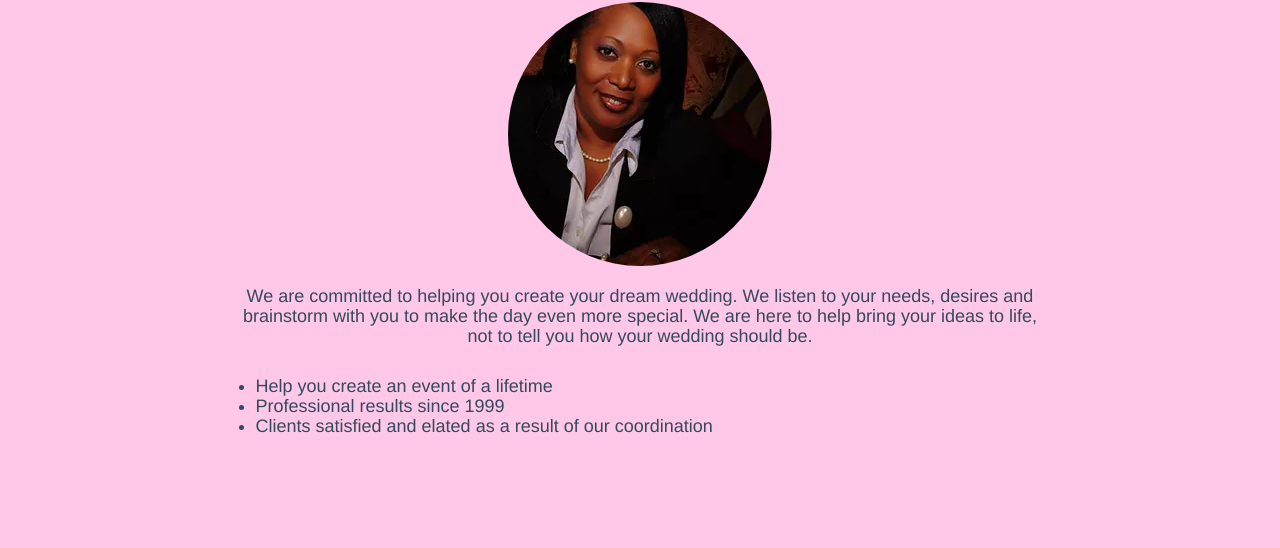
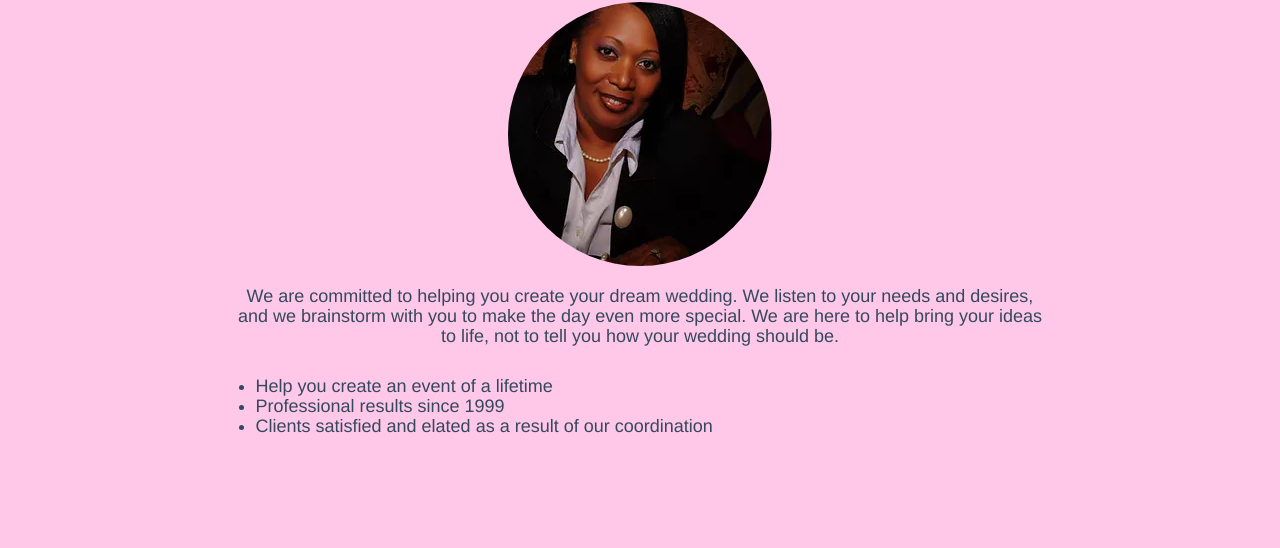
Before and after one commit to davidiswhat/essence-events, a website: page client/AboutUs.html in a window 1280 px wide. Shown: the part 198-746 px from the top of the page. Drawn offline with nearby package versions, Linux system fonts and the light colour scheme; no server answers.

Commit message:
fixed grammar

```diff
--- a/client/AboutUs.html
+++ b/client/AboutUs.html
@@ -55,7 +55,7 @@
             <h2 class="center">About Us</h2>
             <img src="images/Client.webp" alt="Client" class="circle">
             <br>
-            <p class="center" font size="16">We are committed to helping you create your dream wedding. We listen to your needs, desires and brainstorm with you to make the day even more special. We are here to help bring your ideas to life, not to tell you how your wedding should be.</p>
+            <p class="center" font size="16">We are committed to helping you create your dream wedding. We listen to your needs and desires, and we brainstorm with you to make the day even more special. We are here to help bring your ideas to life, not to tell you how your wedding should be.</p>
             <br>
             <ul>
                 <li>Help you create an event of a lifetime</li>
```
Also changed, not shown: client/index.html (+1 -1 lines).
